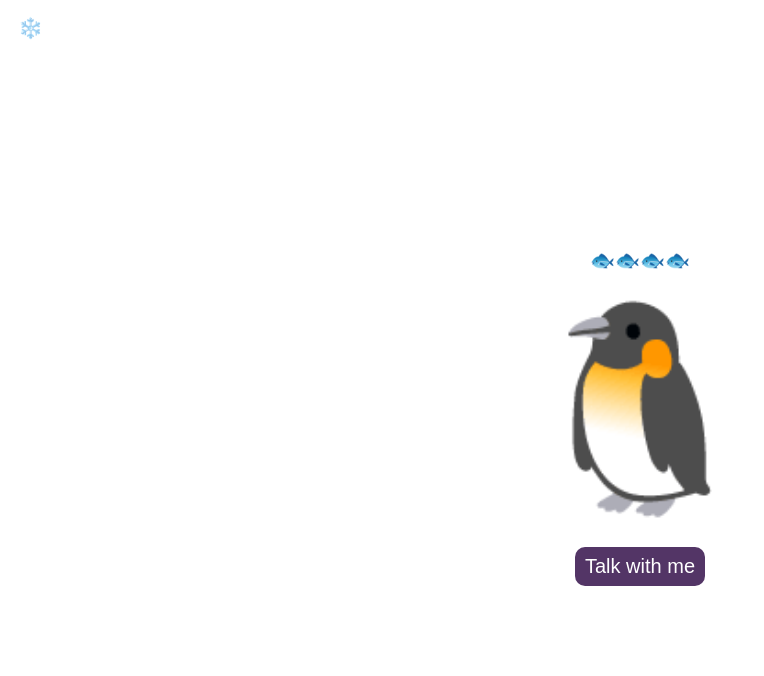
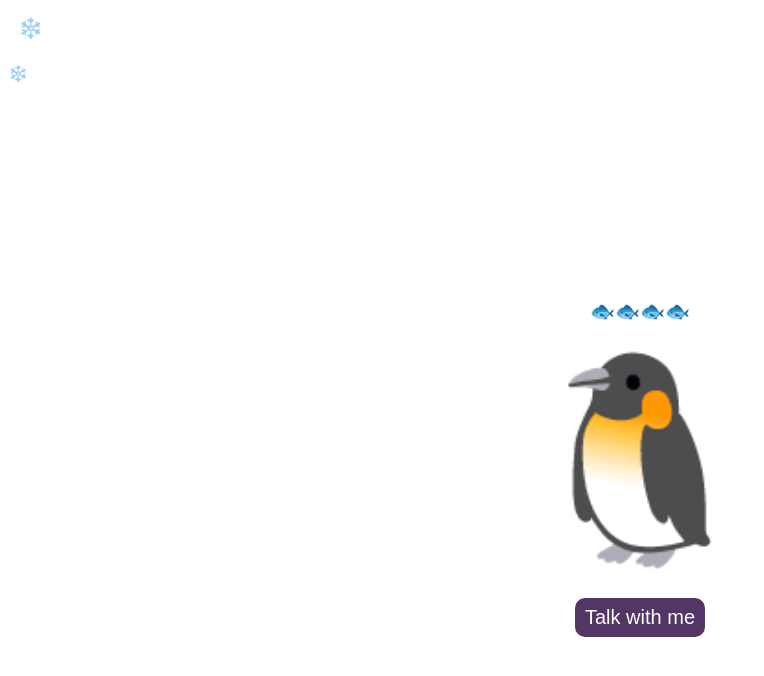
Before and after one commit to Niesazd/penguin-app, a plain HTML site: page index.html in a window 1280 px wide. Both pictures are taken after a click on the button "❄️". Shown: the whole page, without its empty margins (0-764 px from the left). Drawn offline with Linux system fonts and the light colour scheme.

Commit message:
Added apendChild to script
apparently the button's not working because of missing " . " before the class name 'add-snow'

```diff
--- a/index.html
+++ b/index.html
@@ -8,7 +8,9 @@
   </head>
   <body>
     <button class="snow">❄️</button>
-    <div class="add-snow"></div>
+    <div class="add-snow">
+      <!-- <p>  ❄️  ❄️  </p> -->
+    </div>
     <p class="thought-bubble">🐟🐟🐟🐟</p>
     <p class="pers">🐧</p>
     <button class="talk">Talk with me</button>
--- a/script.js
+++ b/script.js
@@ -20,8 +20,10 @@ let clickBtn = document.querySelector(".talk");
 clickBtn.addEventListener("click", buttonFn);
 
 function snowFunction() {
+  let snowContainer = document.querySelector(".add-snow");
   let snow = document.createElement("p");
   snow.innerHTML = "  ❄️  ";
+  snowContainer.appendChild(snow);
 }
 
 let addSnow = document.querySelector(".snow");
```
